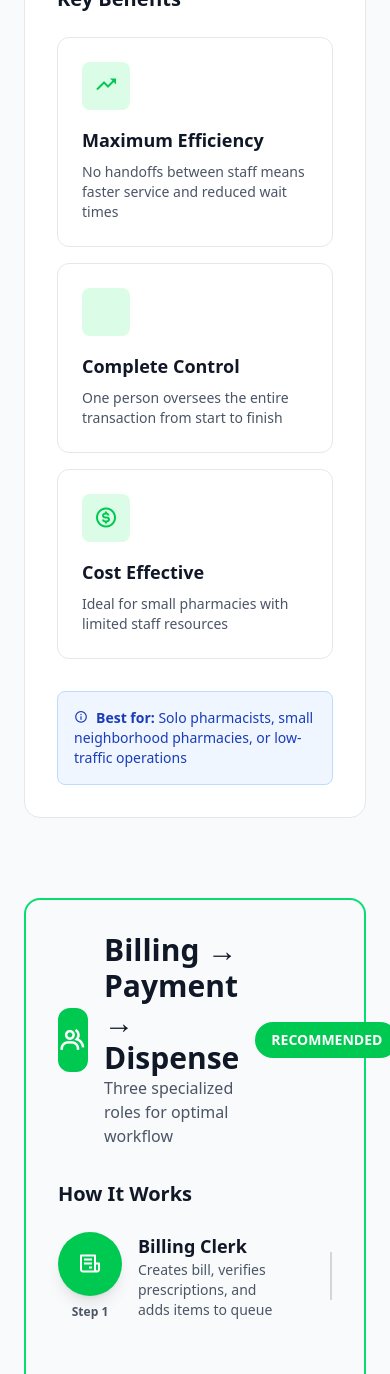
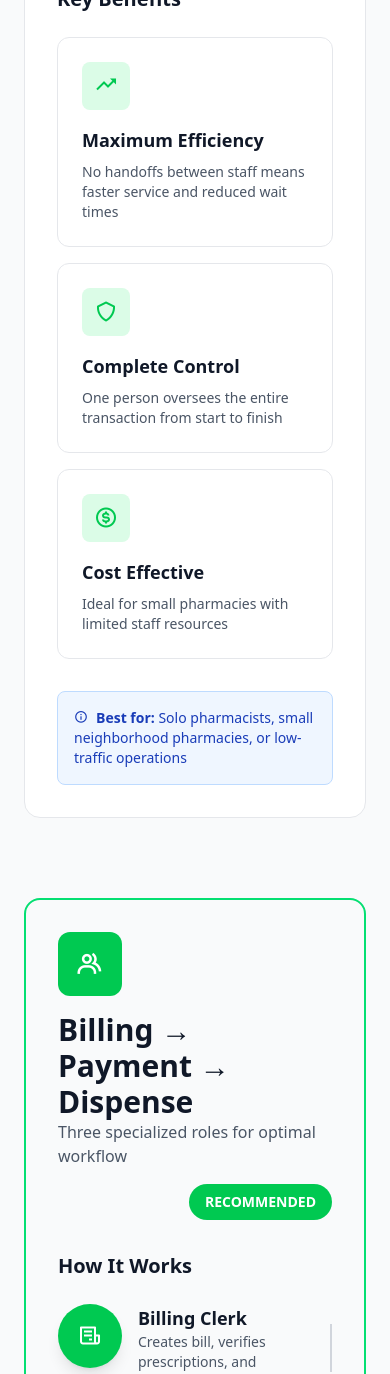
Before and after one commit to zimcodes1/Dispensar, a React (Vite) app in the folder client/: page /workflows in a window 390 px wide. Shown: the part 1109-2483 px from the top of the page. Built offline with nearby package versions, Linux system fonts and the light colour scheme.

Commit message:
fix: fix mobile responsiveness issue for recommended workflow card.

```diff
--- a/client/src/pages/Workflows.tsx
+++ b/client/src/pages/Workflows.tsx
@@ -116,7 +116,7 @@
                                     index={0}
                                 />
                                 <FeatureCard
-                                    icon="bx bx-shield-check"
+                                    icon="bx bx-shield"
                                     title="Complete Control"
                                     description="One person oversees the entire transaction from start to finish"
                                     index={1}
@@ -149,7 +149,7 @@
                         isDarkMode ? 'bg-gray-800 border-green-500' : 'gradient-to-br from-green-50 to-white border-green-400'
                     }`}
                 >
-                    <div className="flex items-center gap-4 mb-8">
+                    <div className="flex flex-wrap items-center gap-4 mb-8">
                         <div className="w-16 h-16 bg-green-500 rounded-xl flex items-center justify-center">
                             <i className='bx bx-group text-3xl text-white'></i>
                         </div>
```
